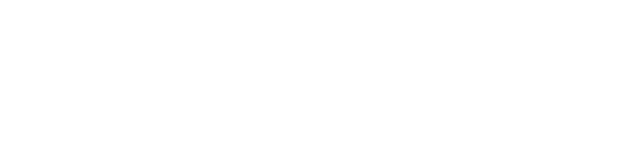
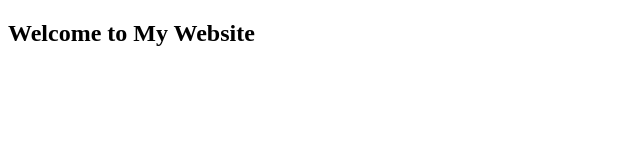
Before and after one commit to imran9768/interview-questions, a plain HTML site: page index.html in a window 1280 px wide. Shown: the whole page, without its empty margins (0-640 px from the left). Drawn offline with Linux system fonts and the light colour scheme.

Commit message:
added base code

```diff
--- a/index.html
+++ b/index.html
@@ -6,6 +6,10 @@
     <title>Document</title>
 </head>
 <body>
-
+    <main class="main-section">
+        <section class="main-section">
+            <h1>Welcome to My Website</h1>
+        </section>
+    </main>
 </body>
 </html>
```
